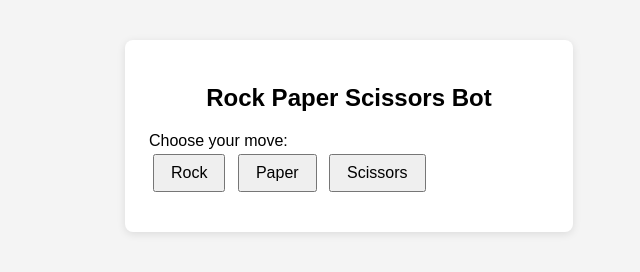
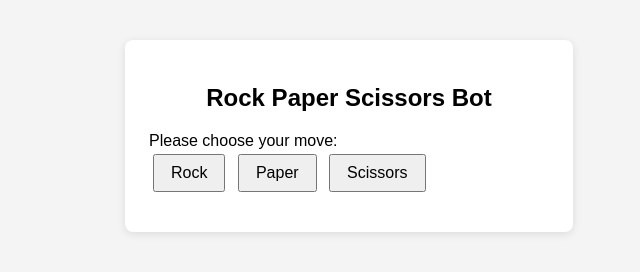
Before and after one commit to N3rd10/RPSBot-website, a plain HTML site: page index.html in a window 1280 px wide. Shown: the full height of the page, 291-931 px from the left. Drawn offline with Linux system fonts and the light colour scheme.

Commit message:
"Updated 'Choose your move:' to 'Please choose your move:' in index.html"

```diff
--- a/index.html
+++ b/index.html
@@ -10,7 +10,7 @@
 <body>
 <div class="container">
     <h2>Rock Paper Scissors Bot</h2>
-    <div id="welcome">Choose your move:</div>
+    <div id="welcome">Please choose your move:</div>
     <div>
         <button onclick="play('Rock')">Rock</button>
         <button onclick="play('Paper')">Paper</button>
```
